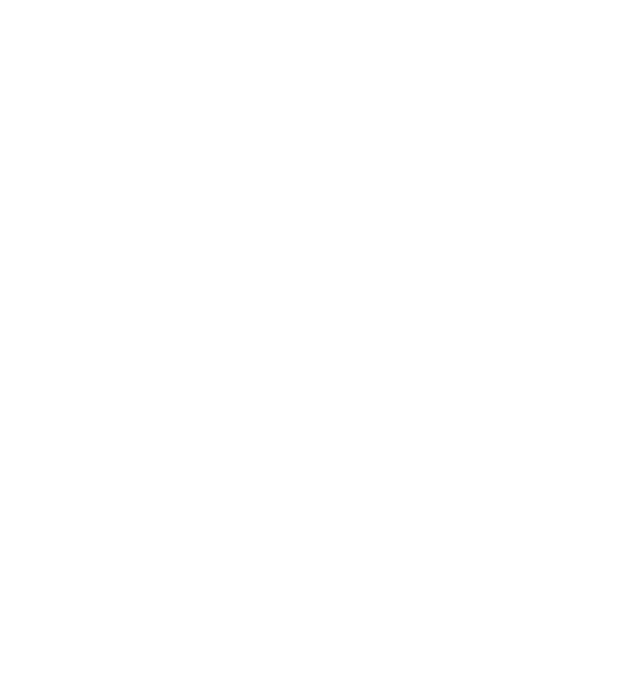
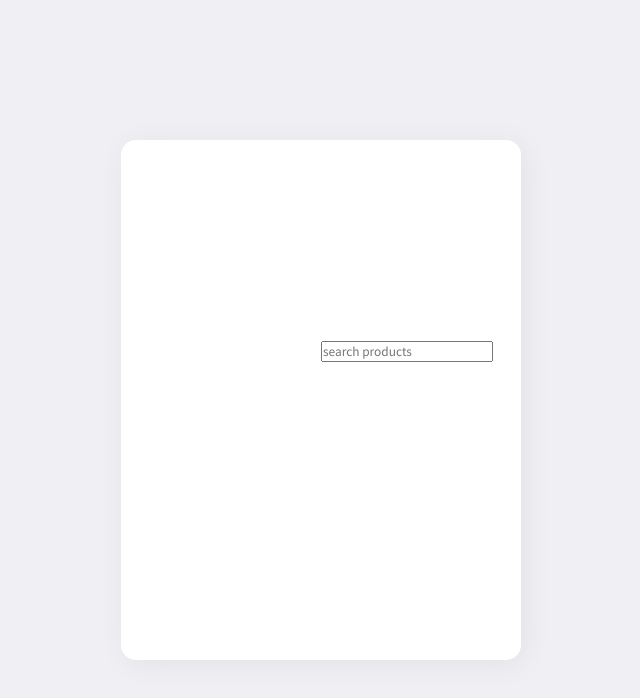
Before and after one commit to abethel912/search-bar-exercise, a plain HTML site: page index.html in a window 1280 px wide. Shown: the whole page, without its empty margins (319-959 px from the left). Drawn offline with Linux system fonts and the light colour scheme.

Commit message:
Styling added

```diff
--- a/index.html
+++ b/index.html
@@ -4,9 +4,17 @@
   <meta charset="UTF-8">
   <meta http-equiv="X-UA-Compatible" content="IE=edge">
   <meta name="viewport" content="width=device-width, initial-scale=1.0">
-  <title>Document</title>
+  <title>Product Filter</title>
+  <link rel="stylesheet" href="style.css">
+  <script src="app.js"></script>
 </head>
 <body>
 
+  <section class="container">
+    <!-- <form> -->
+      <input type="text" name="" id="search-item" placeholder="search products">
+    <!-- </form> -->
+  </section>
+
 </body>
 </html>
--- a/style.css
+++ b/style.css
@@ -0,0 +1,38 @@
+@import url("https://fonts.googleapis.com/css2?family=Source+Sans+Pro:ital,wght@0,200;0,300;0,400;1,300&display=swap");
+*{
+  margin: 0;
+  padding:0;
+  box-sizing: border-box;
+  font-family: 'Source Sans Pro', sans-serif;
+}
+
+body{
+  width:100%;
+  height:100vh;
+  background: rgb(240, 239, 243);
+  margin: auto;
+  display: flex;
+  flex-direction: column;
+  align-items: center;
+  justify-content: center;
+}
+
+.container{
+  width: 375px;
+  height: 520px;
+  background: white;
+  border-radius: 15px;
+  box-shadow: 4px 4px 30px rgba(0, 0, 0, 0.06) ;
+  padding: 200px;
+}
+
+.container form {
+  width: 100%;
+  border: 1px solid rgb(82, 74, 235);
+  border-radius: 4px;
+}
+
+.container form input {
+  border: none;
+  outline: none;
+}
```
